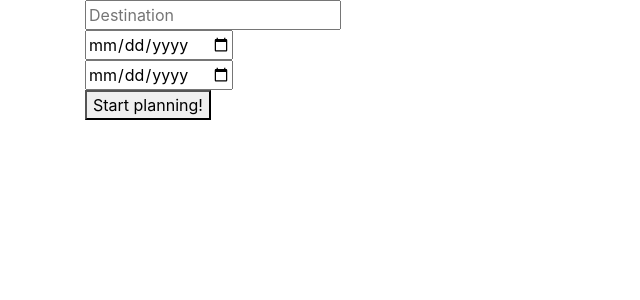
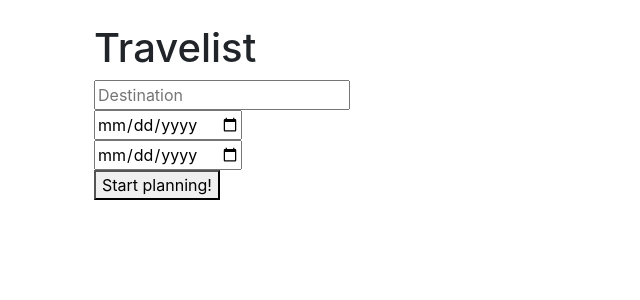
Before and after one commit to melvinlau/travelist, a React (Create React App) app in the folder client/: page / in a window 1280 px wide. Shown: the top 300 px of the page, without its empty margins (0-640 px from the left). Built offline with nearby package versions, Linux system fonts and the light colour scheme.

Commit message:
Added app title in App.js

```diff
--- a/client/src/App.js
+++ b/client/src/App.js
@@ -8,8 +8,20 @@ class App extends Component {
 
   render() {
     return (
-      <div className="container">
-        <StartView />
+      <div className="container p-4">
+
+        <div className="header row">
+          <div className="col-12">
+            <h1>Travelist</h1>
+          </div>
+        </div>
+
+        <div className="main-content row">
+          <div className="col-12">
+            <StartView />
+          </div>
+        </div>
+
       </div>
     );
   }
```
